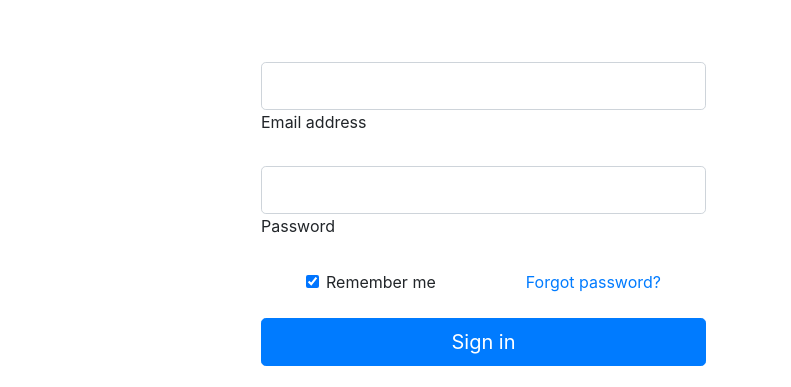
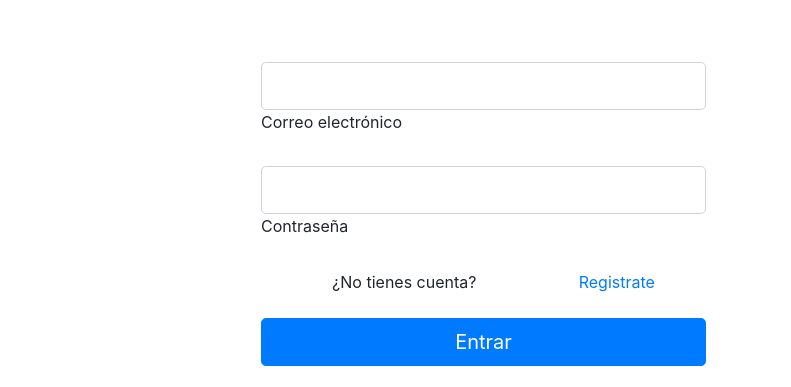
Before and after one commit to KevinMachainITA/Auto-Fix-Shop, a plain HTML site: page AutoFix Shop/index.html in a window 1280 px wide. Shown: the part 98-485 px from the top of the page, 489-1280 px from the left. Drawn offline with nearby package versions, Linux system fonts and the light colour scheme.

Commit message:
Modificacion del login

```diff
--- a/AutoFix Shop/index.html
+++ b/AutoFix Shop/index.html
@@ -3,7 +3,8 @@
 <head>
     <meta charset="UTF-8">
     <meta name="viewport" content="width=device-width, initial-scale=1.0">
-    <title>Auto Fix Shop</title>
+    <meta name="description" content="Tienda en línea para la venta de partes y accesorios para carros, camionetas y motos. Descuentos por mayoreo y formas de págo en línea">
+    <title>Auto Fix Shop - Tienda para partes de carros, motos y camionetas</title>
     <!-- Favicon-->
     <link rel="icon" type="image/x-icon" href="assets/favicon.ico" />
     <!-- Bootstrap icons-->
@@ -34,27 +35,26 @@
               <form>
                 <!-- Email input -->
                 <div class="form-outline mb-4">
-                  <input type="email" id="form1Example13" class="form-control form-control-lg" />
-                  <label class="form-label" for="form1Example13">Email address</label>
+                  <input type="email" id="email" class="form-control form-control-lg" />
+                  <label class="form-label" for="email">Correo electrónico</label>
                 </div>
 
                 <!-- Password input -->
                 <div class="form-outline mb-4">
-                  <input type="password" id="form1Example23" class="form-control form-control-lg" />
-                  <label class="form-label" for="form1Example23">Password</label>
+                  <input type="password" id="password" class="form-control form-control-lg" />
+                  <label class="form-label" for="password">Contraseña</label>
                 </div>
 
                 <div class="d-flex justify-content-around align-items-center mb-4">
                   <!-- Checkbox -->
                   <div class="form-check">
-                    <input class="form-check-input" type="checkbox" value="" id="form1Example3" checked />
-                    <label class="form-check-label" for="form1Example3"> Remember me </label>
+                    <p class="form-check-label" for="form1Example3"> ¿No tienes cuenta? </p>
                   </div>
-                  <a href="#!">Forgot password?</a>
+                  <a href="registro.html">Registrate</a>
                 </div>
 
                 <!-- Submit button -->
-                <a href="index.html"  class="btn btn-primary btn-lg btn-block">Sign in</a>
+                <button type="button" id="loginButton" class="btn btn-primary btn-lg btn-block">Entrar</button>
 
                 <div class="divider d-flex align-items-center my-4">
                   <p class="text-center fw-bold mx-3 mb-0 text-muted">OR</p>
@@ -73,5 +73,6 @@
           </div>
         </div>
       </section>
+      <script src="./js/login.js"></script>
 </body>
 </html>
```
